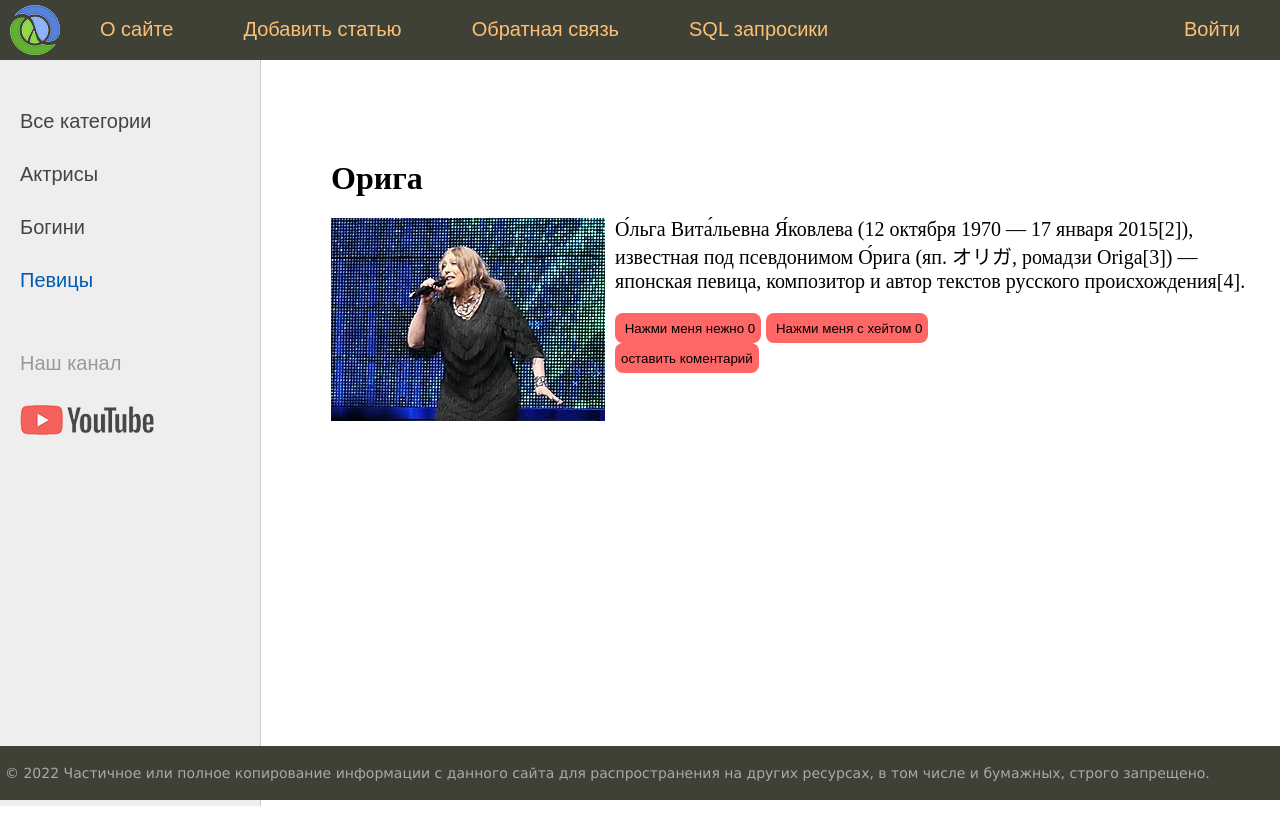
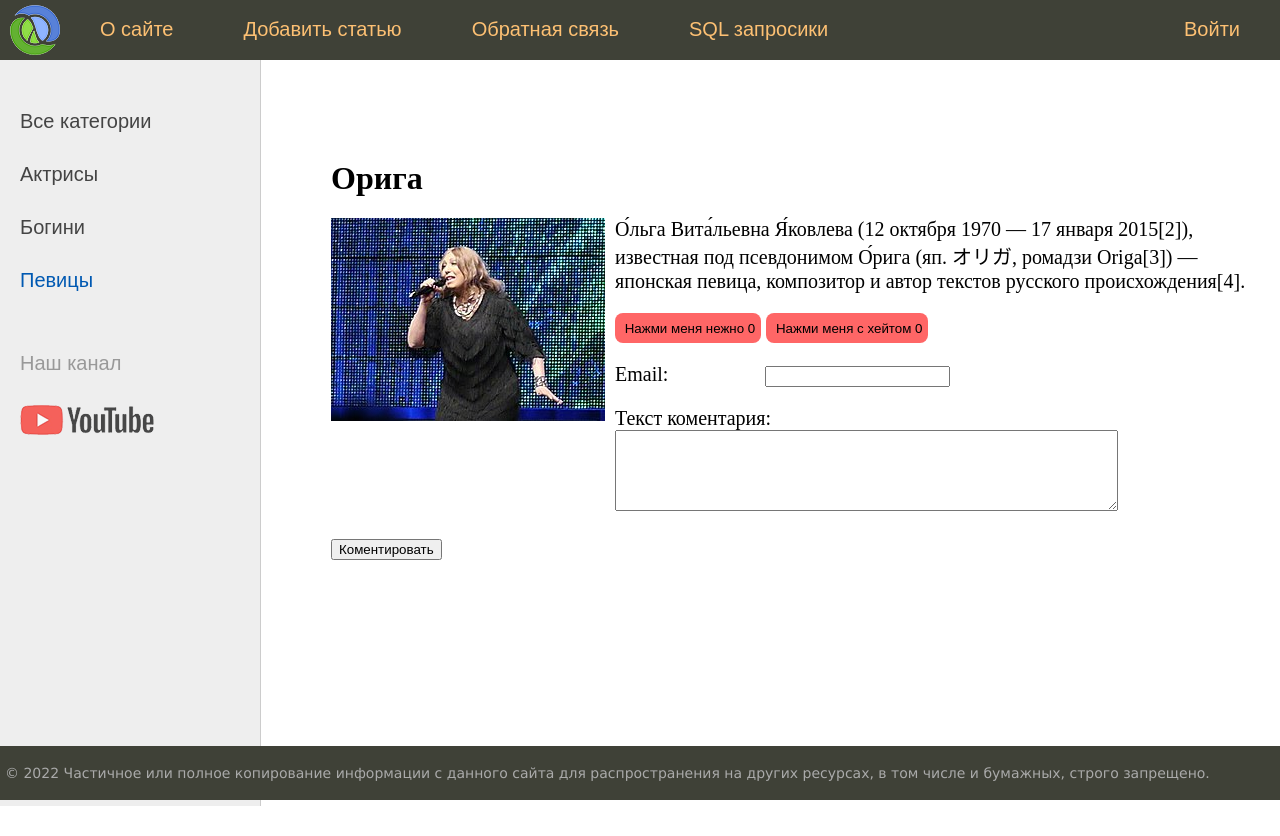
Before and after one commit to iliaman1/DjangoTRY_1, a Django app: a page that uses coolsite/women/templates/women/post.html in a window 1280 px wide. Run offline with Django 4.2, Linux system fonts and the light colour scheme; data comes from the database, SQL or seed files in the repository; both versions use the stored data as it was after the commit.

Commit message:
добавил форму коментария, поменял вьюшку и поменял шаблон

```diff
--- a/coolsite/women/forms.py
+++ b/coolsite/women/forms.py
@@ -24,6 +24,16 @@ class AddPostForm(forms.ModelForm):
         return title
 
 
+class AddCommentForm(forms.ModelForm):
+    class Meta:
+        model = Comment
+        fields = ['email', 'content']
+        widgets = {
+            'email': forms.EmailInput,
+            'content': forms.Textarea(attrs={'cols': 60, 'rows': 5}),
+        }
+
+
 class MakeRequest(forms.Form):
 
     make_req = forms.CharField(label='Запрос')
--- a/coolsite/women/templates/women/post.html
+++ b/coolsite/women/templates/women/post.html
@@ -14,9 +14,19 @@
     <input class="postlike" type="submit" name="dislike" value=" Нажми меня c хейтом {{ post.like }}">
 </form>
 
-<form action="" method="POST" >
-    {% csrf_token %}
-    <input class="postlike" type="submit" name="like" value="оставить коментарий">
+<form action="" method="post">
+{% csrf_token %}
+    <div class="form-error">{{ form.non_field_errors }}</div>
 
+{% for f in form_comment %}
+<p><label class="form-label" for="{{ f.id_for_label }}">{{f.label}}: </label>{{ f }}</p>
+<div class="form-error">{{ f.errors }}</div>
+{% endfor %}
+<button type="submit" name="comment">Коментировать</button>
 </form>
+
+{% for coment in comments %}
+    {{ coment.email }}
+    {{ coment.content }}
+{% endfor %}
 {% endblock %}
--- a/coolsite/women/views.py
+++ b/coolsite/women/views.py
@@ -119,21 +119,34 @@ class ShowSQL(View):
 
 
 class ShowPost(View):
+    form_comment = AddCommentForm
 
     def get(self, request, post_slug):
         post = get_object_or_404(Women, slug=post_slug)
-        context = {'post': post, 'title': post.title, 'cat_selected': post.cat.slug}
+        comments = Comment.objects.filter(post = post.pk)
+        form_comment = self.form_comment
+        context = {'post': post, 'title': post.title, 'cat_selected': post.cat.slug,
+                   'comments': comments, 'form_comment': form_comment}
         return render(request, 'women/post.html', context=context)
 
     def post(self, request, post_slug):
         post = get_object_or_404(Women, slug=post_slug)
-        context = {'post': post, 'title': post.title, 'cat_selected': post.cat.slug}
+        comments = Comment.objects.filter(post=post.pk)
+        form_comment = self.form_comment(request.POST)
+        context = {'post': post, 'title': post.title, 'cat_selected': post.cat.slug,
+                   'comments': comments, 'form_comment': form_comment}
         if request.POST.get('like'):
             post.like += 1
             post.save()
         elif request.POST.get('dislike'):
             post.like -= 1
             post.save()
+        elif request.POST.get('comment'):
+            if form_comment.is_valid():
+                form_comment.save()
+            # else:
+            #     form_comment = self.form_comment()
+
         return render(request, 'women/post.html', context=context)
 
     # def processing_like(self, request, post):
@@ -209,6 +222,7 @@ class AddPage(View):
 
     def get(self, request, *args, **kwargs):
         form = self.form_class
+
         context = {'title': 'Добавить статью', 'form': form}
         return render(request, self.template_name, context=context)
 
```
Also changed, not shown: coolsite/db.sqlite3.
